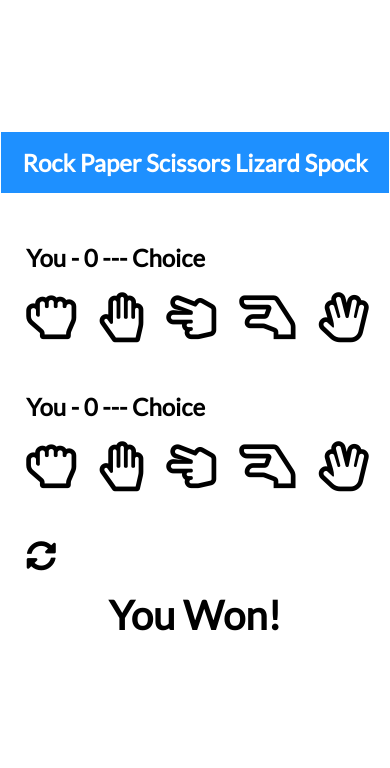
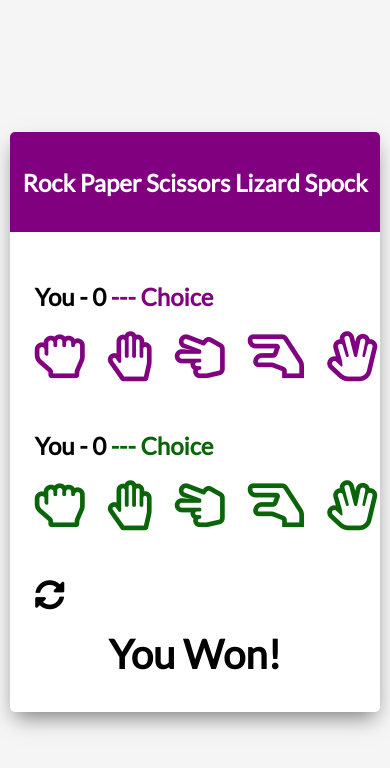
Before and after one commit to alindaByamukama/spock-rock, a plain HTML site: page index.html in a window 390 px wide. Drawn offline with Linux system fonts and the light colour scheme.

Commit message:
UI: complete css, media queries

```diff
--- a/index.html
+++ b/index.html
@@ -18,7 +18,7 @@
         <div class="player-container" id="player">
                 <h2>You - <span id="player-score">0</span><span class="choice" id="playerChoice"> --- Choice</span></h2>
                 <i class="far fa-hand-rock" title="Rock" id="playerRock"></i>
-                <i class="far fa-hand-paper" title="Paper" id="playerPaper"></i>
+                <i class="far fa-hand-paper selected" title="Paper" id="playerPaper"></i>
                 <i class="far fa-hand-scissors" title="Scissors" id="playerScissors"></i>
                 <i class="far fa-hand-lizard" title="Lizzard" id="playerLizard"></i>
                 <i class="far fa-hand-spock" title="Spock" id="playerSpock"></i>
--- a/style.css
+++ b/style.css
@@ -7,18 +7,26 @@ html {
 body {
   margin: 0;
   min-height: 100vh;
-
+  background: whitesmoke;
   font-family: Lato, sans-serif;
   display: flex;
   justify-content: center;
   align-items: center;
 }
 
-
+.game-container {
+  width: 530px;
+  height: 600px;
+  background: white;
+  border-radius: 5px;
+  box-shadow: 0 10px 20px -5px rgba(0, 0, 0, 0.5);
+}
 
 .header {
-  background: dodgerblue;
-
+  background: purple;
+  height: 100px;
+  border-top-left-radius: 5px;
+  border-top-right-radius: 5px;
   display: flex;
   justify-content: center;
   align-items: center;
@@ -43,7 +51,26 @@ h2 {
   User-select: none;
 }
 
+#player .far,
+#player .choice {
+  color: purple;
+  cursor: pointer;
+}
 
+#computer .far,
+#computer .choice {
+  color: rgb(10, 101, 10);
+  cursor: pointer;
+}
+
+#player .far:last-of-type,
+#computer .far:last-of-type {
+  margin-right: 0;
+}
+
+.selected {
+  color: black;
+}
 
 .reset-icon {
   font-size: 30px;
@@ -66,7 +93,7 @@ h2 {
 /* Media Query: Large Smartphone (Vertical) */
 @media screen and (max-width: 600px) {
   .game-container {
-
+    width: 95%;
     height: 580px;
   }
 
```
